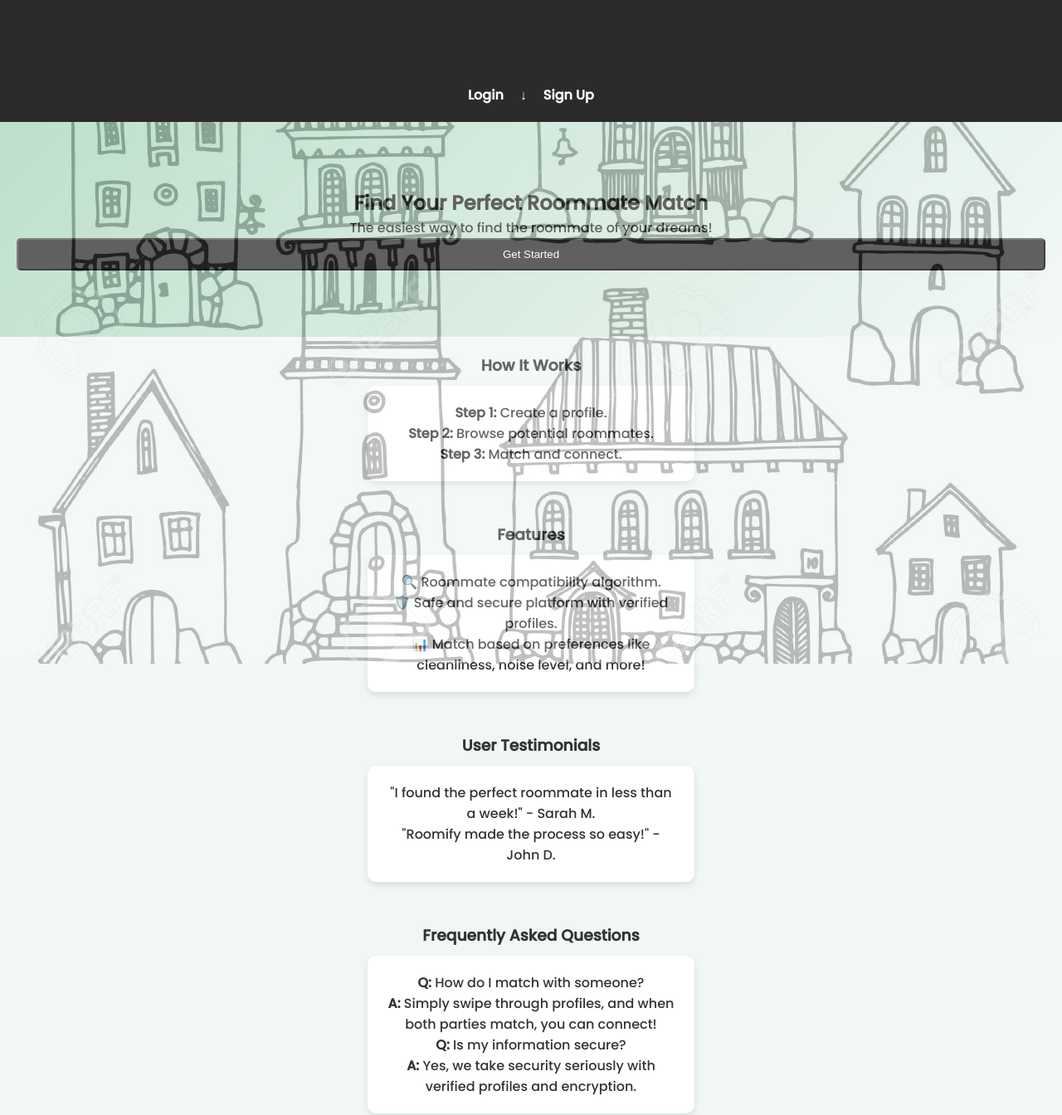
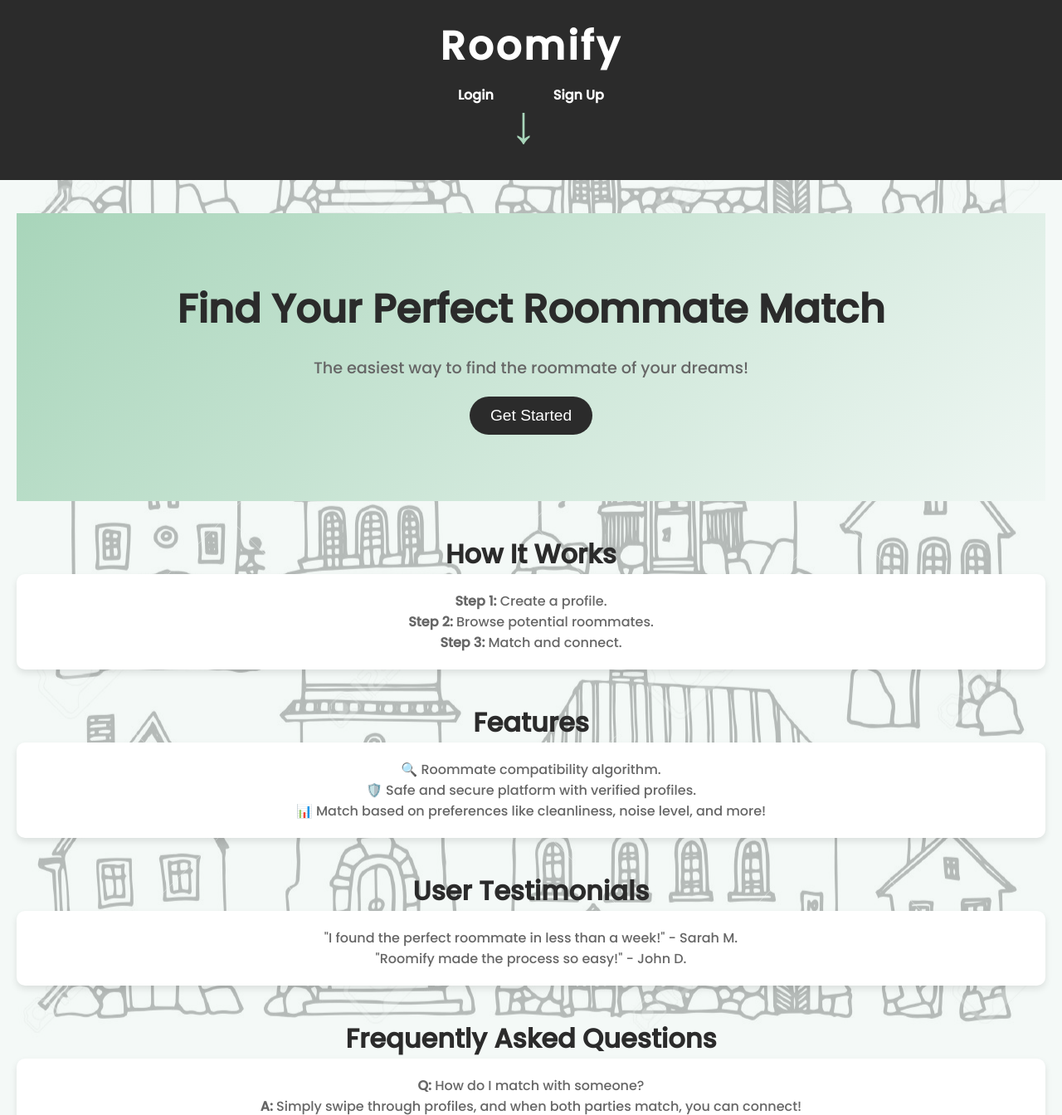
Before and after one commit to annapatel122/Roomify, a PHP site: page /html-pages/home-page.html in a window 1280 px wide. Shown: the top 1344 px of the page at 83% size. Run offline with PHP 8.4, Linux system fonts and the light colour scheme.

Commit message:
altereddddd

```diff
--- a/Root/assets/css/style.css
+++ b/Root/assets/css/style.css
@@ -12,11 +12,9 @@ body {
     padding: 0;
     background-color: #f0f7f4;
     color: #333;
-    display: flex;
-    flex-direction: column; /* Ensure vertical stacking */
-    justify-content: flex-start; /* Align elements from the top */
-    align-items: center;
-    min-height: 100vh;
+    transition: background-color 0.5s ease;
+    position: relative;
+    z-index: 0;
 }
 
 body::before {
@@ -29,16 +27,65 @@ body::before {
     background-image: url('https://camisrutt.github.io/Roomifytest/Root/assets/Images/img_sketchhouses.jpg');
     background-position: center;
     opacity: 0.25;
-    z-index: 0; /* Place the background below all other content */
+    z-index: -1; /* Ensure background image is behind content */
+}
+
+/* Header Styles */
+header {
+    background-color: #2b2b2b;
+    color: white;
+    padding: 20px;
+    text-align: center;
+    width: 100%;
+    position: relative;
+    z-index: 1;
+}
+
+header h1 {
+    margin: 0;
+    font-size: 3rem;
+    letter-spacing: 3px;
+    animation: slideDown 2s ease;
+}
+
+/* Scroll Arrow Styling */
+.scroll-arrow {
+    font-size: 4rem;
+    color: #a8d5ba;
+    font-weight: bold;
+    margin-top: 0;
+    animation: bounce 3s infinite;
+}
+
+/* Slide Down and Bounce Animations */
+@keyframes slideDown {
+    from {
+        transform: translateY(-50px);
+        opacity: 0;
+    }
+    to {
+        transform: translateY(0);
+        opacity: 1;
+    }
+}
+
+@keyframes bounce {
+    0%, 20%, 50%, 80%, 100% {
+        transform: translateY(0);
+    }
+    40% {
+        transform: translateY(20px);
+    }
+    60% {
+        transform: translateY(10px);
+    }
 }
 
 /* Navigation Styles */
 nav {
     display: flex;
     justify-content: center;
-    width: 100%; /* Ensure nav takes up full width */
     margin-top: 10px;
-    z-index: 1; /* Ensure links are visible */
 }
 
 nav a {
@@ -53,97 +100,76 @@ nav a:hover {
     color: #a8d5ba;
 }
 
-/* Header Styles */
-header {
-    background-color: #2b2b2b;
-    color: white;
-    padding: 20px;
-    text-align: center;
-    width: 100%; /* Ensure header takes full width */
-    position: relative; /* Ensure it's in the document flow */
-    z-index: 1; /* Ensure it’s above other elements */
-}
-
-header h1 {
-    margin: 0;
-    font-size: 3rem;
-    letter-spacing: 3px;
-    animation: slideDown 2s ease;
-}
-
 /* Hero Section */
 .hero {
     background: linear-gradient(135deg, #a8d5ba, #f0f7f4);
     color: #2b2b2b;
     text-align: center;
     padding: 80px 20px;
-    width: 100%; /* Ensure full width */
-    box-sizing: border-box;
 }
 
-/* Container Styles (Login/Signup) */
-.container, .signup-container {
-    display: flex;
-    flex-direction: column; /* Ensure vertical stacking */
-    justify-content: center;
-    align-items: center;
-    width: 100%; /* Full width of the container */
-    max-width: 400px; /* Control max width */
-    padding: 20px;
-    background-color: white;
-    border-radius: 10px;
-    box-shadow: 0 4px 8px rgba(0, 0, 0, 0.1);
+.hero h2 {
+    font-size: 3rem;
+    margin-bottom: 20px;
 }
 
-h1, h2 {
-    text-align: center;
-    color: #2b2b2b;
+.hero p {
+    font-size: 1.2rem;
 }
 
-button {
-    width: 100%; /* Full width buttons */
+.hero button {
     background-color: #2b2b2b;
+    border: none;
+    padding: 12px 25px;
     color: white;
-    padding: 10px;
-    border-radius: 5px;
+    font-size: 1.2rem;
     cursor: pointer;
+    border-radius: 25px;
+    margin-top: 20px;
     transition: background-color 0.3s ease, transform 0.3s ease;
 }
 
-button:hover {
+.hero button:hover {
     background-color: #555555;
     transform: translateY(-5px);
 }
 
 /* Section Styles */
 section {
-    display: flex; /* Use flexbox to manage layout */
-    flex-direction: column; /* Stack sections vertically */
-    align-items: center; /* Center content horizontally */
-    width: 100%;
-    padding: 20px;
+    margin: 40px 20px;
     text-align: center;
+    opacity: 0;
+    transform: translateY(50px);
+    transition: opacity 1s ease, transform 1s ease;
 }
 
-/* Card Layout for Dynamic Sections */
-section {
-    display: flex;
-    flex-wrap: wrap; /* Ensure cards wrap to the next line */
-    justify-content: center; /* Center cards within the section */
+section.visible {
+    opacity: 1;
+    transform: translateY(0);
 }
 
+/* Card Layout */
 .card {
     background-color: white;
     border-radius: 10px;
     padding: 20px;
     box-shadow: 0 4px 8px rgba(0, 0, 0, 0.1);
-    margin: 10px; /* Add spacing between cards */
-    width: calc(33.33% - 20px); /* Adjust to fit three cards per row */
+    margin-bottom: 20px;
     transition: transform 0.3s ease;
 }
 
 .card:hover {
     transform: translateY(-10px);
+}
+
+h3 {
+    font-size: 2rem;
+    color: #2b2b2b;
+}
+
+section p {
+    font-size: 1rem;
+    color: #666;
 }
 
 /* Footer Styles */
@@ -152,6 +178,7 @@ section {
     color: white;
     text-align: center;
     padding: 30px;
+    margin-top: 50px;
     width: 100%;
 }
 
@@ -167,14 +194,13 @@ section {
     color: #a8d5ba;
 }
 
-/* Keyframes for animations */
-@keyframes slideDown {
-    from {
-        transform: translateY(-50px);
-        opacity: 0;
-    }
-    to {
-        transform: translateY(0);
-        opacity: 1;
-    }
+/* Social Media Icons */
+.social-media img {
+    width: 30px;
+    margin: 10px;
+    transition: transform 0.3s ease;
 }
+
+.social-media img:hover {
+    transform: scale(1.2);
+}
```
